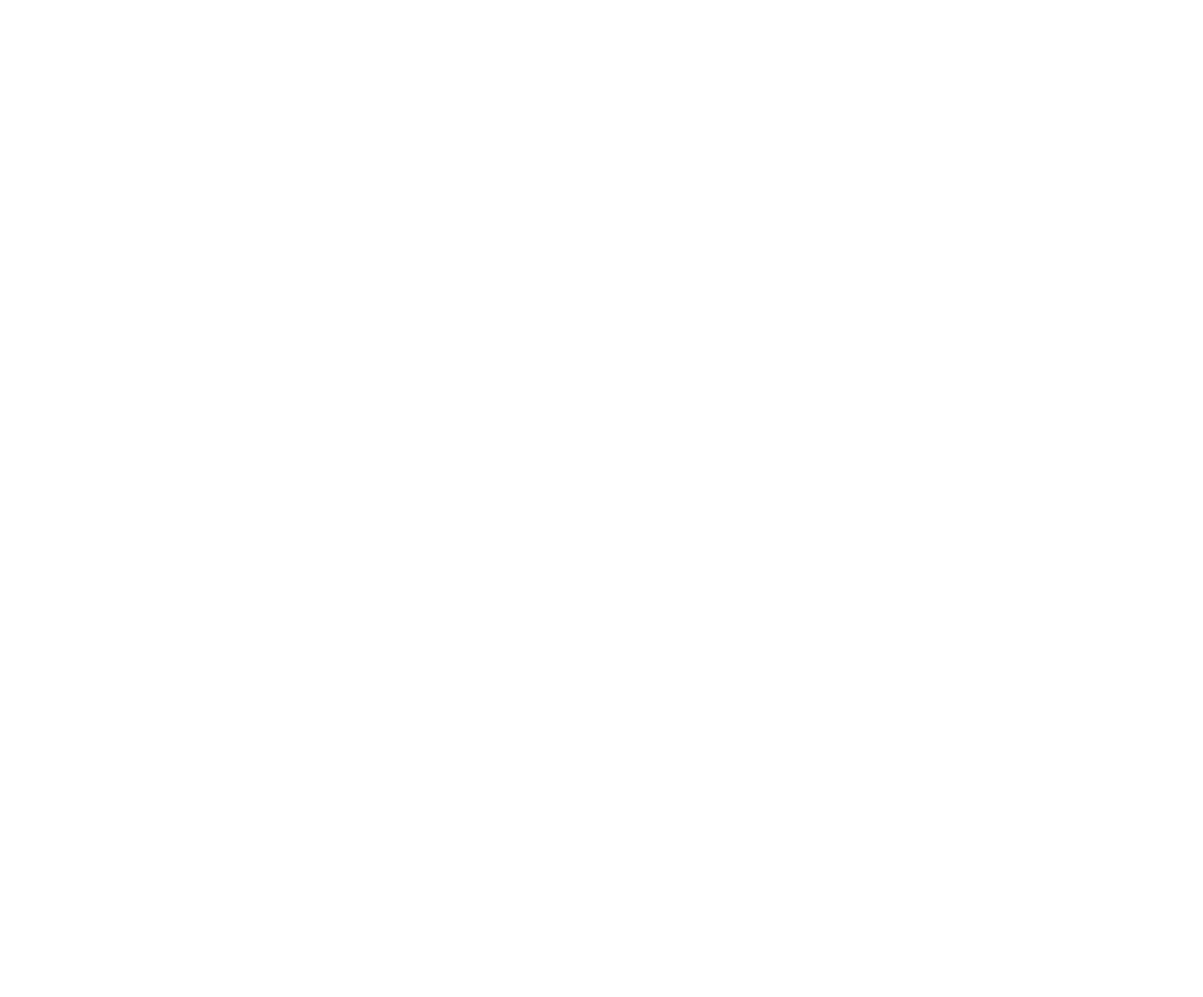
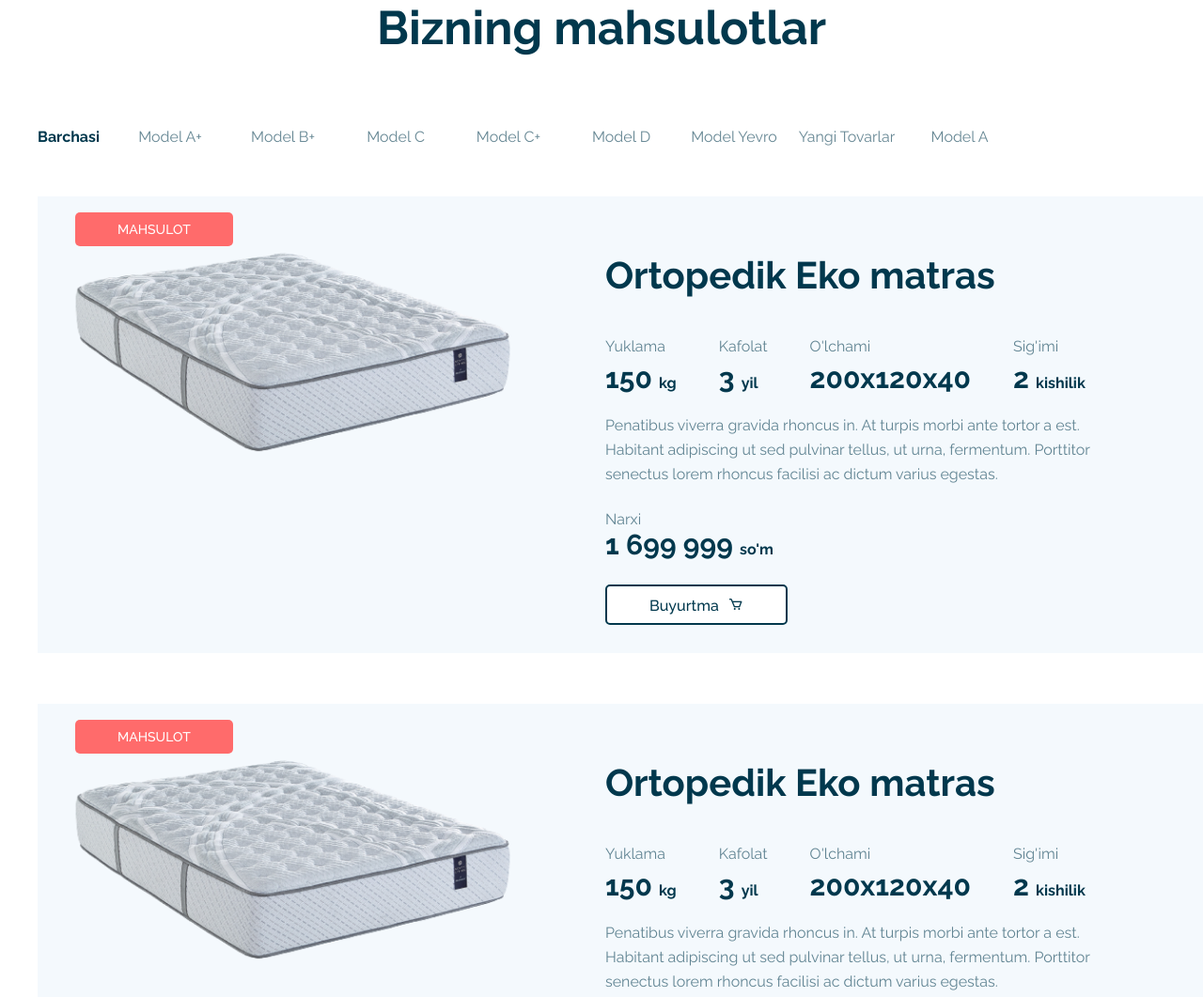
Before and after one commit to Umiddev1/matras, a plain HTML site: page index.html in a window 1280 px wide. Shown: the top 1061 px of the page at 94% size. Before the commit the page ends 800 px from the top, so only its background shows below. Drawn offline with nearby package versions, Linux system fonts and the light colour scheme.

Commit message:
products end

```diff
--- a/index.html
+++ b/index.html
@@ -12,7 +12,6 @@
 
   <!-- icons ======================== -->
   <link href='https://unpkg.com/boxicons@2.1.2/css/boxicons.min.css' rel='stylesheet'>
-
   <!-- links ======================== -->
   <link rel="stylesheet" href="css/flexboxgrid.min.css">
   <link rel="stylesheet" href="css/main.min.css">
@@ -32,7 +31,26 @@
       <section class="statistics"></section>
 
       <!-- Products -->
-      <section class="products"></section>
+      <section class="products">
+        <div class="container">
+          <div class="products__wrapper">
+            <h2 class="products__title center-xs">Bizning mahsulotlar</h2>
+            <ul class="products__list">
+              <li class="products__item"><span class="products__all">Barchasi</span></li>
+              <li class="products__item"><a class="products__link" href="#">Model A+</a></li>
+              <li class="products__item"><a class="products__link" href="#">Model B+</a></li>
+              <li class="products__item"><a class="products__link" href="#">Model C</a></li>
+              <li class="products__item"><a class="products__link" href="#">Model C+</a></li>
+              <li class="products__item"><a class="products__link" href="#">Model D</a></li>
+              <li class="products__item"><a class="products__link" href="#">Model Yevro</a></li>
+              <li class="products__item"><a class="products__link" href="#">Yangi Tovarlar</a></li>
+              <li class="products__item"><a class="products__link" href="#">Model A</a></li>
+            </ul>
+            <ul class="products__matras-list">
+            </ul>
+          </div>
+        </div>
+      </section>
 
       <!-- Discount products -->
       <section class="discounts"></section>
@@ -54,5 +72,6 @@
   <footer class="footer"></footer>
 
   <script src="js/main.js"></script>
+  <script src="js/products.js"></script>
 </body>
 </html>
--- /dev/null
+++ b/js/products.js
@@ -0,0 +1,68 @@
+let elProductLink = document.querySelectorAll('.products__link');
+let elProductMatrasList = document.querySelector('.products__matras-list');
+elProductLink.forEach(item => {
+  item.addEventListener("click", e => {
+      elProductLink.forEach(btn => btn.classList.remove("active"));
+      e.target.classList.add("active");
+  })
+})
+
+let bigData = [
+  {
+    id:1,
+    sign:"Mahsulot",
+    img:"img/matras1.png",
+    title:"Ortopedik Eko matras",
+    order:"Buyurtma",
+    icon:"bx bx-cart"
+  },
+  {
+    id:2,
+    sign:"Mahsulot",
+    img:"img/matras2.png",
+    title:"Ortopedik Eko matras",
+    order:"Buyurtma",
+    icon:"bx bx-cart"
+  },
+  {
+    id:3,
+    sign:"Mahsulot",
+    img:"img/matras3.png",
+    title:"Ortopedik Eko matras",
+    order:"Buyurtma",
+    icon:"bx bx-cart"
+  },
+  {
+    id:4,
+    sign:"Mahsulot",
+    sale:"Aksiya",
+    img:"img/matras4.png",
+    title:"Ortopedik Eko matras",
+    order:"Buyurtma",
+    icon:"bx bx-cart"
+  },
+]
+
+for(i of bigData) {
+  elProductMatrasList.innerHTML += `<li class="products__matras-item">
+  <div class="products__matras-wrapper">
+  <div>
+  <span class="products__matras-sign">${i.sign}</span>
+  <img class="products__matras-img" src='${i.img}' alt="img">
+  </div>
+    <div class="products__matras-des">
+      <h2 class="products__matras-title">${i.title}</h2>
+      <ul class="products__size-list">
+        <li class="products__size-item"><p class="products__size-text">Yuklama</p><p class="products__size-subtext">150 <span class="products__size-spn">kg</span></p></li>
+        <li class="products__size-item"><p class="products__size-text">Kafolat</p><p class="products__size-subtext">3 <span class="products__size-spn">yil</span></p></li>
+        <li class="products__size-item"><p class="products__size-text">O'lchami</p><p class="products__size-subtext">200x120x40</p></li>
+        <li class="products__size-item"><p class="products__size-text">Sig'imi</p><p class="products__size-subtext">2 <span class="products__size-spn">kishilik</span></p></li>
+      </ul>
+      <p class="products__size-texts">Penatibus viverra gravida rhoncus in. At turpis morbi ante tortor a est. Habitant adipiscing ut sed pulvinar tellus, ut urna, fermentum. Porttitor senectus lorem rhoncus facilisi ac dictum varius egestas.</p>
+      <p class="product__price-text">Narxi</p>
+      <p class="product__price">1 <span>699</span> <span>999</span> <span class="product__valyuta">so'm</span></p>
+      <button class="products__btn">${i.order}<span><i class='${i.icon}'></i></span></button>
+    </div>
+  </div>
+  </li>`
+}
--- a/scss/blocks/_blocks.scss
+++ b/scss/blocks/_blocks.scss
@@ -1,2 +1,3 @@
 @import "visually-hidden";
 @import "container";
+@import "products";
--- /dev/null
+++ b/scss/blocks/products.scss
@@ -0,0 +1,178 @@
+p,
+h1,
+h2,
+h3,
+h4 {
+  padding: 0;
+  margin: 0;
+}
+.products {
+  border-bottom: 1px solid #ccc;
+}
+.products__title {
+  font-weight: 700;
+  font-size: 50px;
+  line-height: 59px;
+  color: #01384D;
+  margin-bottom: 77px;
+}
+.products__all {
+  font-weight: 700;
+  font-size: 16px;
+  line-height: 19px;
+  color: #01384D;
+}
+.products__list {
+  display: flex;
+  list-style: none;
+}
+
+.products__item:nth-child(1) {
+  margin-right: 15px;
+}
+.products__link {
+  display: inline-block;
+  width: 120px;
+  font-weight: 400;
+  font-size: 16px;
+  line-height: 19px;
+  text-align: center;
+  color: #01384D;
+  opacity: 0.6;
+  text-decoration: none;
+}
+.active {
+  font-weight: 400;
+  width: 120px;
+  font-size: 16px;
+  line-height: 19px;
+  text-align: center;
+  background-color: #E6ECEE;
+  opacity: 0.6;
+}
+ul {
+  list-style: none;
+}
+.products__matras-item {
+  background-color: #c7dff533;
+  max-width: 1280px;
+  height: 486px;
+  padding-top: 60px;
+  padding-bottom: 60px;
+  padding-left: 40px;
+  padding-right: 40px;
+  margin-top: 54px;
+}
+.products__matras-wrapper {
+  display: flex;
+  position: relative;
+}
+.products__matras-img {
+  width: 464px;
+  height: 213px;
+}
+.products__matras-des {
+  margin-left: 100px;
+}
+.products__matras-title {
+  font-weight: 700;
+  font-size: 40px;
+  line-height: 47px;
+  color: #01384D;
+}
+.products__size-list {
+  display: flex;
+  padding-left: 0;
+  margin-top: 43px;
+}
+.products__size-item {
+  margin-left: 45px;
+}
+.products__size-item:nth-child(1) {
+  margin-left: 0;
+}
+.products__size-text {
+  font-weight: 400;
+  font-size: 16px;
+  line-height: 19px;
+  color: #01384D;
+  opacity: 0.6;
+  margin-bottom: 7px;
+}
+.products__size-texts {
+  width: 536px;
+  font-weight: 300;
+  font-size: 16px;
+  line-height: 26px;
+  color: #01384D;
+  opacity: 0.6;
+  margin-top: 20px;
+}
+.products__size-subtext {
+  font-weight: 700;
+  font-size: 30px;
+  line-height: 35px;
+  color: #01384D;
+}
+.products__size-spn {
+  font-weight: 700;
+  font-size: 16px;
+  line-height: 19px;
+  color: #01384D;
+}
+.products__matras-sign {
+  font-weight: 500;
+  font-size: 14px;
+  text-transform: uppercase;
+  position: absolute;
+  color: #fff;
+  top: -43px;
+  padding: 10px 45px;
+  background: #FF6B6B;
+  border-radius: 5px;
+}
+.product__price-text {
+  font-style: normal;
+  font-weight: 400;
+  font-size: 16px;
+  line-height: 19px;
+  color: #01384D;
+  opacity: 0.6;
+  margin-top: 25px;
+}
+.product__price {
+  font-style: normal;
+  font-weight: 700;
+  font-size: 30px;
+  line-height: 35px;
+  color: #01384D;
+}
+.product__valyuta {
+  font-weight: 700;
+  font-size: 16px;
+  line-height: 19px;
+  color: #01384D;
+}
+.products__btn {
+  padding: 9px 45px;
+  font-weight: 500;
+  font-size: 16px;
+  line-height: 19px;
+  color: #01384D;
+  background: #FFFFFF;
+  border: 2px solid #01384D;
+  box-sizing: border-box;
+  border-radius: 5px;
+  margin-top: 25px;
+  cursor: pointer;
+}
+.bx-cart {
+  margin-left: 10px;
+  margin-top: 2px;
+}
+
+@media screen and (max-width:362px) {
+  .products__matras-wrapper {
+    flex-direction: column;
+  }
+}
```
Also changed, not shown: css/main.css, css/main.min.css, css/products.css (added), css/products.min.css (added), img/matras1.png (added), img/matras2.png (added), img/matras3.png (added), img/matras4.png (added), 4 other files.
